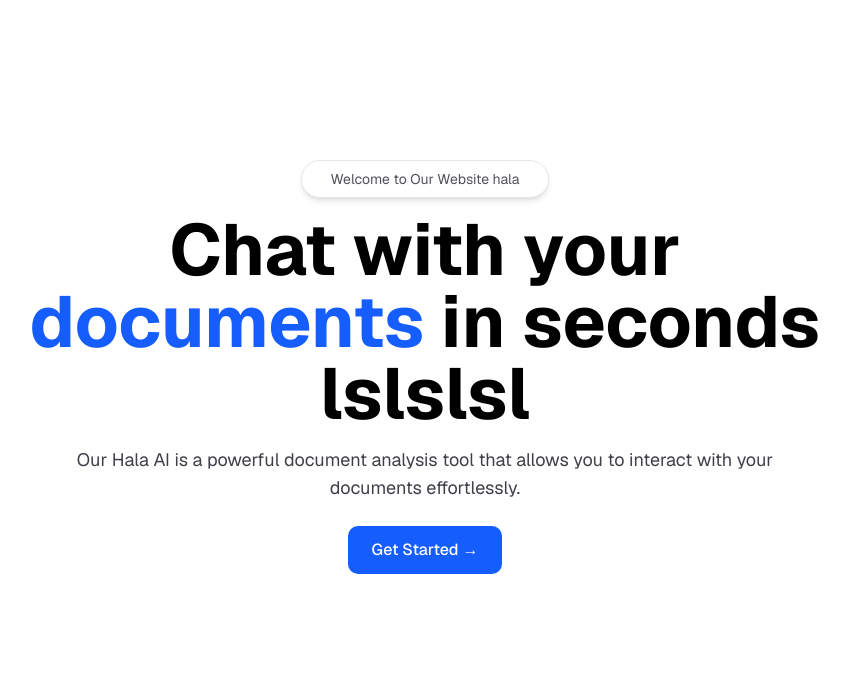
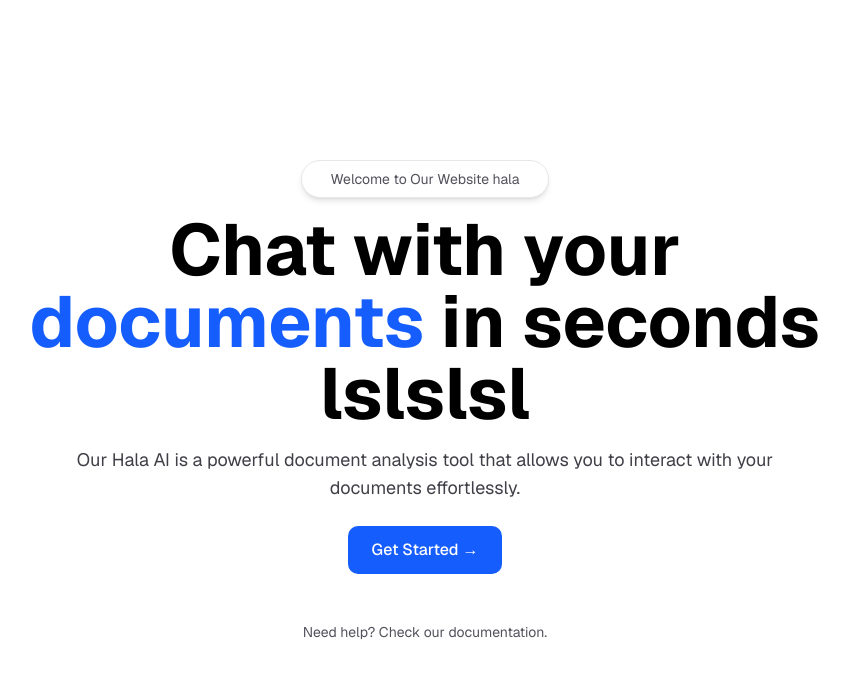
Before and after one commit to Tourki-hub/SaaS-by-Next.js, a Next.js app: page / in a window 1280 px wide. Shown: the top 678 px of the page, without its empty margins (215-1064 px from the left). Built offline with nearby package versions, Linux system fonts and the light colour scheme.

Commit message:
code rabbit

```diff
--- a/src/app/page.tsx
+++ b/src/app/page.tsx
@@ -22,6 +22,11 @@ export default function Home() {
       >
         Get Started →
       </Link>
+      <div className="mt-12">
+        <p className="text-sm text-zinc-600">
+          Need help? Check our documentation.
+        </p>
+      </div>
     </MaxWidthWrapper>
   );
 }
```
